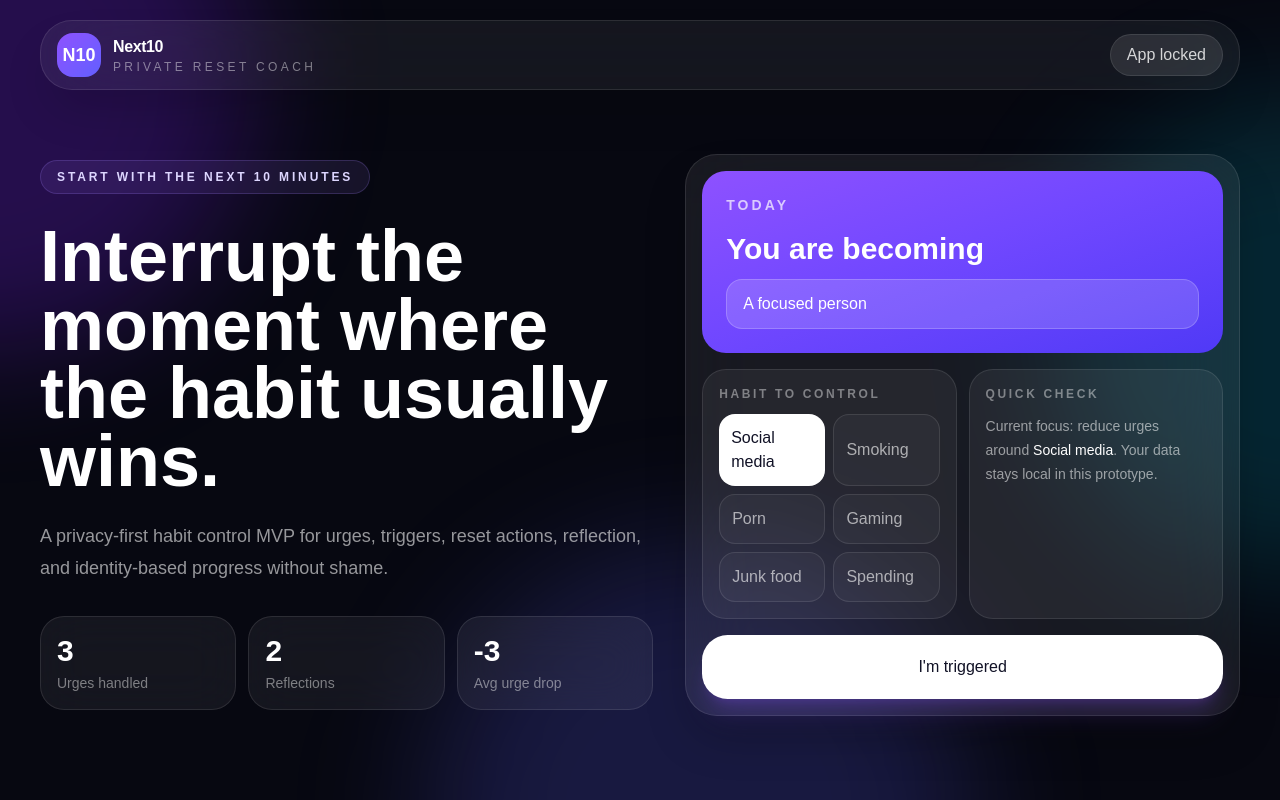
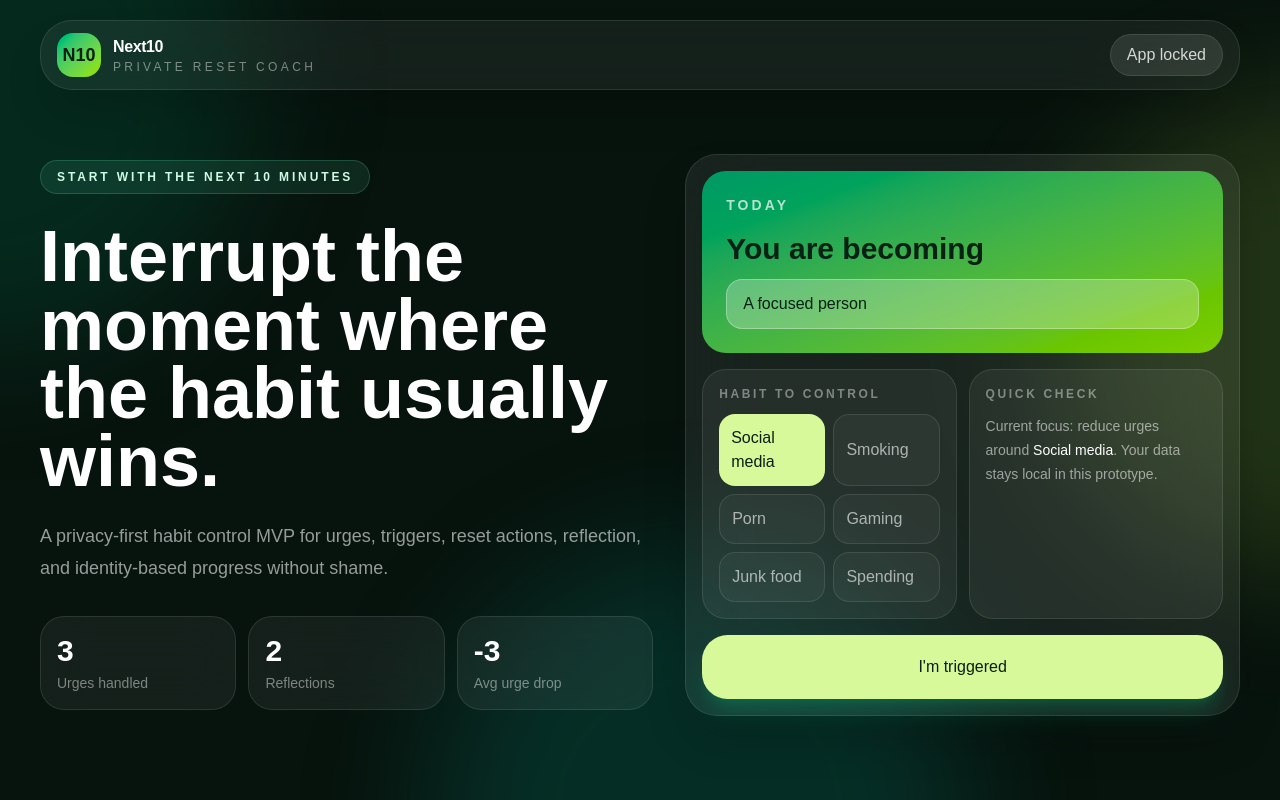
Before and after one commit to vkverse/next10-mvp, a Next.js app: page / in a window 1280 px wide. Built offline with nearby package versions, Linux system fonts and the light colour scheme.

Commit message:
Refactor color scheme in globals.css and page.tsx for improved aesthetics

```diff
--- a/src/app/globals.css
+++ b/src/app/globals.css
@@ -1,8 +1,8 @@
 @import "tailwindcss";
 
 :root {
-  --background: #070811;
-  --foreground: #f8fafc;
+  --background: #07130d;
+  --foreground: #f5fff8;
 }
 
 @theme inline {
--- a/src/app/page.tsx
+++ b/src/app/page.tsx
@@ -52,17 +52,17 @@ export default function Home() {
   }
 
   return (
-    <main className="min-h-screen overflow-hidden bg-[#070811] text-white">
+    <main className="min-h-screen overflow-hidden bg-[#07130d] text-white">
       <div className="pointer-events-none fixed inset-0">
-        <div className="absolute left-[-18rem] top-[-12rem] h-[34rem] w-[34rem] rounded-full bg-violet-600/25 blur-3xl" />
-        <div className="absolute right-[-16rem] top-24 h-[30rem] w-[30rem] rounded-full bg-cyan-400/15 blur-3xl" />
-        <div className="absolute bottom-[-18rem] left-1/3 h-[34rem] w-[34rem] rounded-full bg-indigo-500/20 blur-3xl" />
+        <div className="absolute left-[-18rem] top-[-12rem] h-[34rem] w-[34rem] rounded-full bg-emerald-700/22 blur-3xl" />
+        <div className="absolute right-[-16rem] top-24 h-[30rem] w-[30rem] rounded-full bg-lime-300/14 blur-3xl" />
+        <div className="absolute bottom-[-18rem] left-1/3 h-[34rem] w-[34rem] rounded-full bg-teal-500/16 blur-3xl" />
       </div>
 
       <div className="relative mx-auto flex min-h-screen w-full max-w-7xl flex-col px-5 py-5 sm:px-8 lg:px-10">
         <header className="flex items-center justify-between rounded-[2rem] border border-white/10 bg-white/[0.06] px-4 py-3 shadow-2xl shadow-black/20 backdrop-blur-2xl">
           <div className="flex items-center gap-3">
-            <div className="grid h-11 w-11 place-items-center rounded-2xl bg-gradient-to-br from-violet-500 to-indigo-500 text-lg font-black">
+            <div className="grid h-11 w-11 place-items-center rounded-2xl bg-gradient-to-br from-emerald-500 to-lime-400 text-lg font-black text-[#092015]">
               N10
             </div>
             <div>
@@ -77,7 +77,7 @@ export default function Home() {
 
         <section className="grid flex-1 items-center gap-8 py-10 lg:grid-cols-[1.05fr_0.95fr] lg:py-14">
           <div>
-            <div className="mb-7 inline-flex rounded-full border border-violet-400/20 bg-violet-400/10 px-4 py-2 text-xs font-semibold uppercase tracking-[0.24em] text-violet-200">
+            <div className="mb-7 inline-flex rounded-full border border-emerald-300/20 bg-emerald-300/10 px-4 py-2 text-xs font-semibold uppercase tracking-[0.24em] text-emerald-100">
               Start with the next 10 minutes
             </div>
 
@@ -110,7 +110,7 @@ export default function Home() {
           <div className="rounded-[2rem] border border-white/10 bg-white/[0.07] p-4 shadow-2xl shadow-black/30 backdrop-blur-2xl">
             {step === "home" && (
               <div className="space-y-4">
-                <div className="rounded-[1.5rem] bg-gradient-to-br from-violet-500 to-indigo-600 p-6">
+                <div className="rounded-[1.5rem] bg-gradient-to-br from-emerald-600 to-lime-500 p-6 text-[#092015]">
                   <p className="text-sm font-semibold uppercase tracking-[0.22em] text-white/70">
                     Today
                   </p>
@@ -118,7 +118,7 @@ export default function Home() {
                   <input
                     value={identity}
                     onChange={(event) => setIdentity(event.target.value)}
-                    className="mt-3 w-full rounded-2xl border border-white/20 bg-white/15 px-4 py-3 text-lg font-semibold outline-none placeholder:text-white/40"
+                    className="mt-3 w-full rounded-2xl border border-white/30 bg-white/25 px-4 py-3 text-lg font-semibold outline-none placeholder:text-[#092015]/45"
                   />
                 </div>
 
@@ -148,7 +148,7 @@ export default function Home() {
 
                 <button
                   onClick={() => setStep("trigger")}
-                  className="w-full rounded-[1.6rem] bg-white px-6 py-5 text-lg font-black text-[#111226] shadow-xl shadow-violet-500/20 transition hover:scale-[1.01]"
+                  className="w-full rounded-[1.6rem] bg-lime-200 px-6 py-5 text-lg font-black text-[#092015] shadow-xl shadow-emerald-500/20 transition hover:scale-[1.01]"
                 >
                   I&apos;m triggered
                 </button>
@@ -178,7 +178,7 @@ export default function Home() {
                     max="10"
                     value={urge}
                     onChange={(event) => setUrge(Number(event.target.value))}
-                    className="w-full accent-violet-400"
+                    className="w-full accent-emerald-400"
                   />
                 </Panel>
                 <Panel title="Trigger">
@@ -196,7 +196,7 @@ export default function Home() {
                 </Panel>
                 <button
                   onClick={() => setStep("reset")}
-                  className="w-full rounded-[1.4rem] bg-gradient-to-r from-violet-500 to-indigo-500 px-6 py-4 font-black"
+                  className="w-full rounded-[1.4rem] bg-gradient-to-r from-emerald-500 to-lime-400 px-6 py-4 font-black text-[#092015]"
                 >
                   Give me a 10-minute reset
                 </button>
@@ -207,7 +207,7 @@ export default function Home() {
               <div className="space-y-4">
                 <ScreenTitle eyebrow="Reset in progress" title="Win this moment, not forever." />
                 <div className="rounded-[1.7rem] border border-white/10 bg-[#0e1020] p-6">
-                  <p className="text-sm uppercase tracking-[0.22em] text-violet-200">
+                  <p className="text-sm uppercase tracking-[0.22em] text-emerald-100">
                     Your action
                   </p>
                   <h3 className="mt-4 text-3xl font-black leading-tight">
@@ -223,7 +223,7 @@ export default function Home() {
                 </div>
                 <button
                   onClick={completeReset}
-                  className="w-full rounded-[1.4rem] bg-white px-6 py-4 font-black text-[#111226]"
+                  className="w-full rounded-[1.4rem] bg-lime-200 px-6 py-4 font-black text-[#092015]"
                 >
                   I finished the reset
                 </button>
@@ -240,14 +240,14 @@ export default function Home() {
                     max="10"
                     value={afterUrge}
                     onChange={(event) => setAfterUrge(Number(event.target.value))}
-                    className="w-full accent-cyan-300"
+                    className="w-full accent-lime-300"
                   />
                 </Panel>
                 <div className="rounded-[1.7rem] border border-white/10 bg-white/[0.06] p-5">
                   <p className="text-sm text-white/55">Before</p>
                   <p className="text-4xl font-black">{urge}/10</p>
                   <p className="mt-4 text-sm text-white/55">Now</p>
-                  <p className="text-4xl font-black text-cyan-200">{afterUrge}/10</p>
+                  <p className="text-4xl font-black text-lime-200">{afterUrge}/10</p>
                   <p className="mt-5 text-sm leading-6 text-white/55">
                     One difficult moment does not erase progress. This is data,
                     not judgement.
@@ -255,7 +255,7 @@ export default function Home() {
                 </div>
                 <button
                   onClick={saveReflection}
-                  className="w-full rounded-[1.4rem] bg-gradient-to-r from-cyan-300 to-violet-400 px-6 py-4 font-black text-[#111226]"
+                  className="w-full rounded-[1.4rem] bg-gradient-to-r from-lime-300 to-emerald-400 px-6 py-4 font-black text-[#092015]"
                 >
                   Save reflection
                 </button>
@@ -299,7 +299,7 @@ function Choice({
       onClick={onClick}
       className={`rounded-2xl px-3 py-3 text-left text-sm font-semibold transition ${
         active
-          ? "bg-white text-[#111226]"
+          ? "bg-lime-200 text-[#092015]"
           : "border border-white/10 bg-white/[0.04] text-white/62 hover:bg-white/[0.08]"
       }`}
     >
@@ -311,7 +311,7 @@ function Choice({
 function ScreenTitle({ eyebrow, title }: { eyebrow: string; title: string }) {
   return (
     <div>
-      <p className="text-xs font-semibold uppercase tracking-[0.24em] text-violet-200">
+      <p className="text-xs font-semibold uppercase tracking-[0.24em] text-emerald-100">
         {eyebrow}
       </p>
       <h2 className="mt-3 text-3xl font-black leading-tight">{title}</h2>
```
